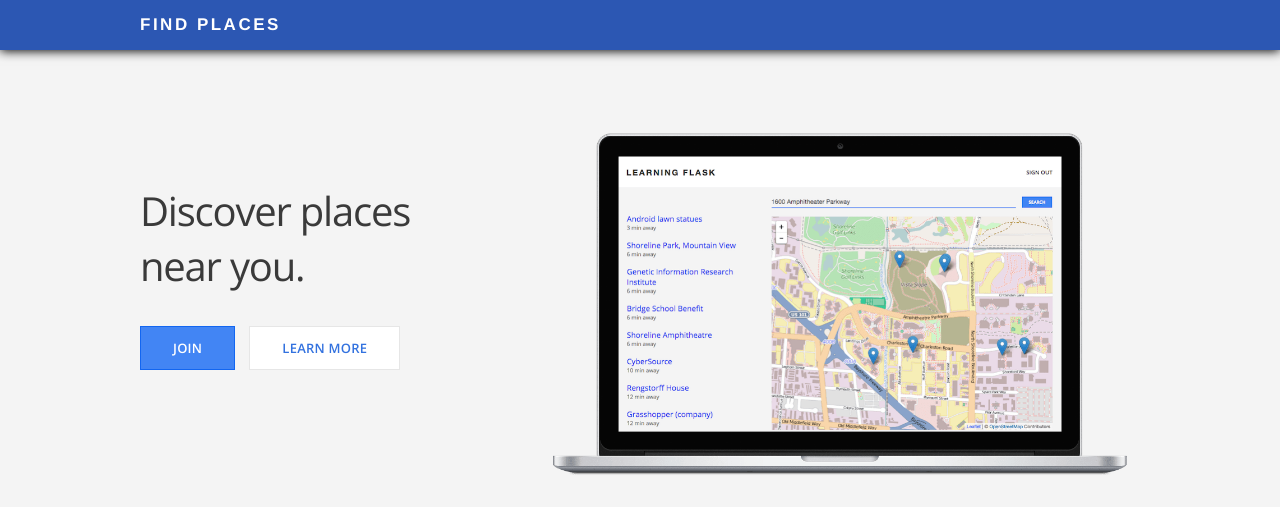
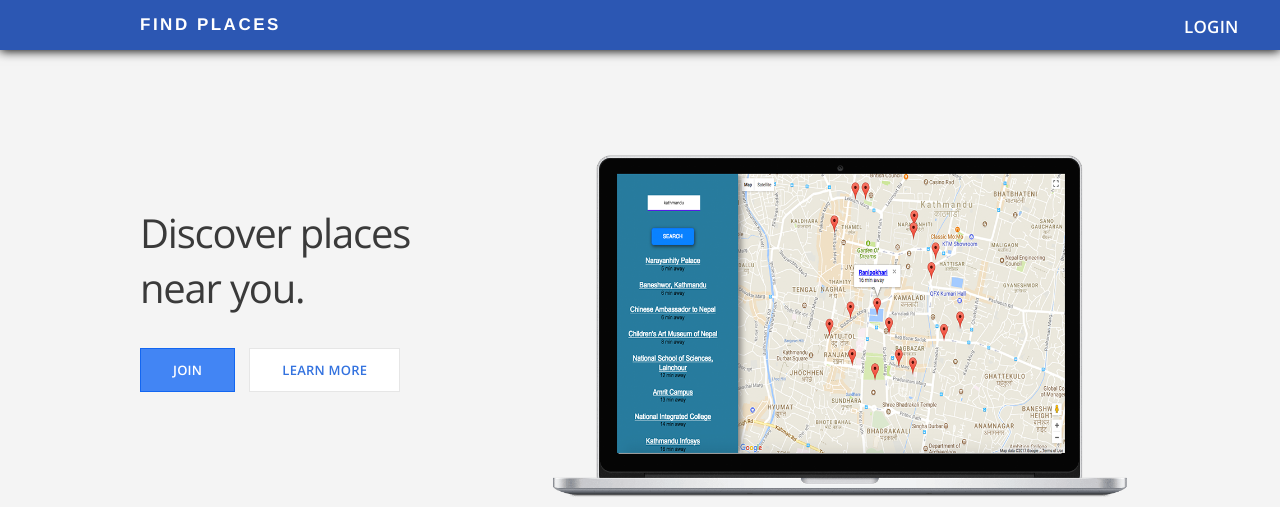
Before and after one commit to unique1o1/Find-Places, a Flask app: page / in a window 1280 px wide. Shown: the top 507 px of the page. Run offline with Flask 2, Linux system fonts and the light colour scheme.

Commit message:
image changes and login button

```diff
--- a/routes.py
+++ b/routes.py
@@ -4,16 +4,16 @@ from forms import SignupForm, LoginForm, AddressForm
 import os
 app = Flask(__name__)
 
-# app.config['SQLALCHEMY_DATABASE_URI'] = 'postgresql://postgres:0@localhost:5432/learningflask'
+app.config['SQLALCHEMY_DATABASE_URI'] = 'postgresql://postgres:0@localhost:5432/learningflask'
+app.config['SQLALCHEMY_TRACK_MODIFICATIONS'] = False
+app.secret_key = "thisisyunik"
+db.init_app(app)
+
+
+# app.config['SQLALCHEMY_DATABASE_URI'] = os.environ['DATABASE_URL']
 # app.config['SQLALCHEMY_TRACK_MODIFICATIONS'] = False
 # app.secret_key = "thisisyunik"
 # db.init_app(app)
-
-
-app.config['SQLALCHEMY_DATABASE_URI'] = os.environ['DATABASE_URL']
-app.config['SQLALCHEMY_TRACK_MODIFICATIONS'] = False
-app.secret_key = "thisisyunik"
-db.init_app(app)
 
 
 @app.route("/")
--- a/static/css/main.css
+++ b/static/css/main.css
@@ -56,7 +56,31 @@ a {
 .section-device img {
   width: 600px;
 }
+.btn-sec{
+  background: transparent;
+  border: none;
+  outline: none;
+  color:white;
+  font-family: 'Open Sans', sans-serif;
+  font-size: 17px;
+  font-weight: 600;
+  letter-spacing: 0.23px;
+  padding: 12px 32px;
 
+  text-decoration: none;
+  margin-top: -10px;
+
+position: fixed;
+  text-transform: uppercase;
+margin-left: 90%;
+margin-top: -5%;
+
+}
+.btn-sec:hover{
+  cursor: pointer;
+  color: black;
+  transition: 1s;
+}
 .btn-primary {
   background: #4285f4;
   border: 1px solid #1266f1;
@@ -91,9 +115,11 @@ a {
  * Header
  */
 
+
 header {
   background-color: rgb(44, 87, 179);
   padding: 25px 0;
+  z-index: -1;
   box-shadow: 0px 1px 10px 0px #000;
 }
 
--- a/templates/index.html
+++ b/templates/index.html
@@ -1,7 +1,11 @@
 {% extends "layout.html" %}
 
 {% block content %}
-
+<a href="{{ url_for('login') }}">
+<button class="btn-sec">
+    Login
+  </button>
+</a>
   <main class="hero-section">
     <div class="container">
 
```
Also changed, not shown: static/css/home.css (+0 -31 lines), static/img/device.png.
